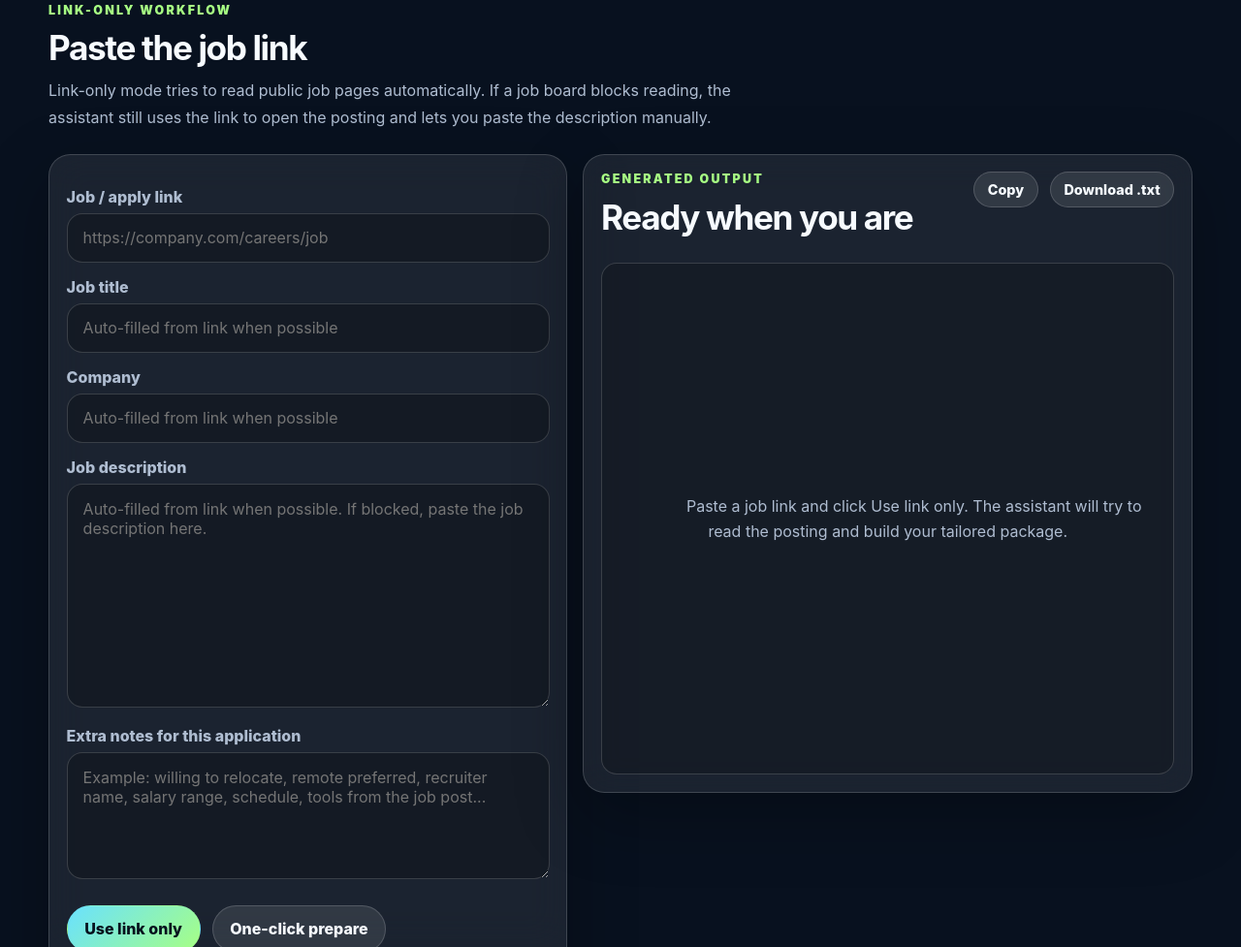
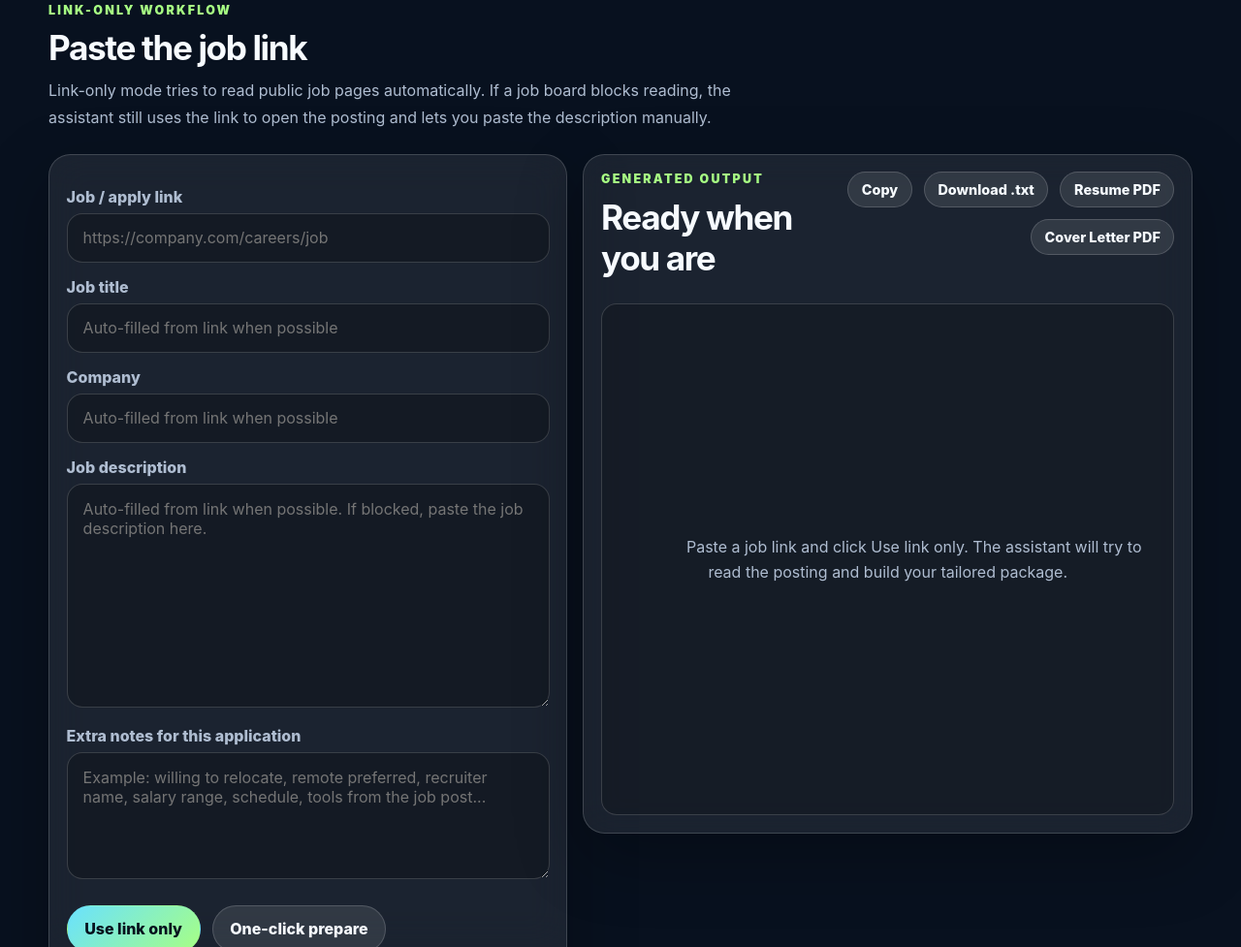
Before and after one commit to Que2003/SpringTech-career-assistant, a plain HTML site: page index.html in a window 1280 px wide. Shown: the part 837-1814 px from the top of the page at 97% size. Drawn offline with Linux system fonts and the light colour scheme.

Commit message:
Add PDF controls to generated output panel

```diff
--- a/index.html
+++ b/index.html
@@ -93,6 +93,8 @@
             <div class="button-row compact-actions">
               <button class="button secondary small" id="copy-output" type="button">Copy</button>
               <button class="button secondary small" id="download-output" type="button">Download .txt</button>
+              <button class="button secondary small" id="download-resume-pdf" type="button">Resume PDF</button>
+              <button class="button secondary small" id="download-cover-letter-pdf" type="button">Cover Letter PDF</button>
             </div>
           </div>
           <div id="output" class="output empty">
@@ -141,6 +143,7 @@
   </footer>
 
   <script src="app.js"></script>
+  <script src="pdf-generator.js"></script>
   <script src="apply-assist.js"></script>
   <script src="link-reader.js"></script>
 </body>
```
